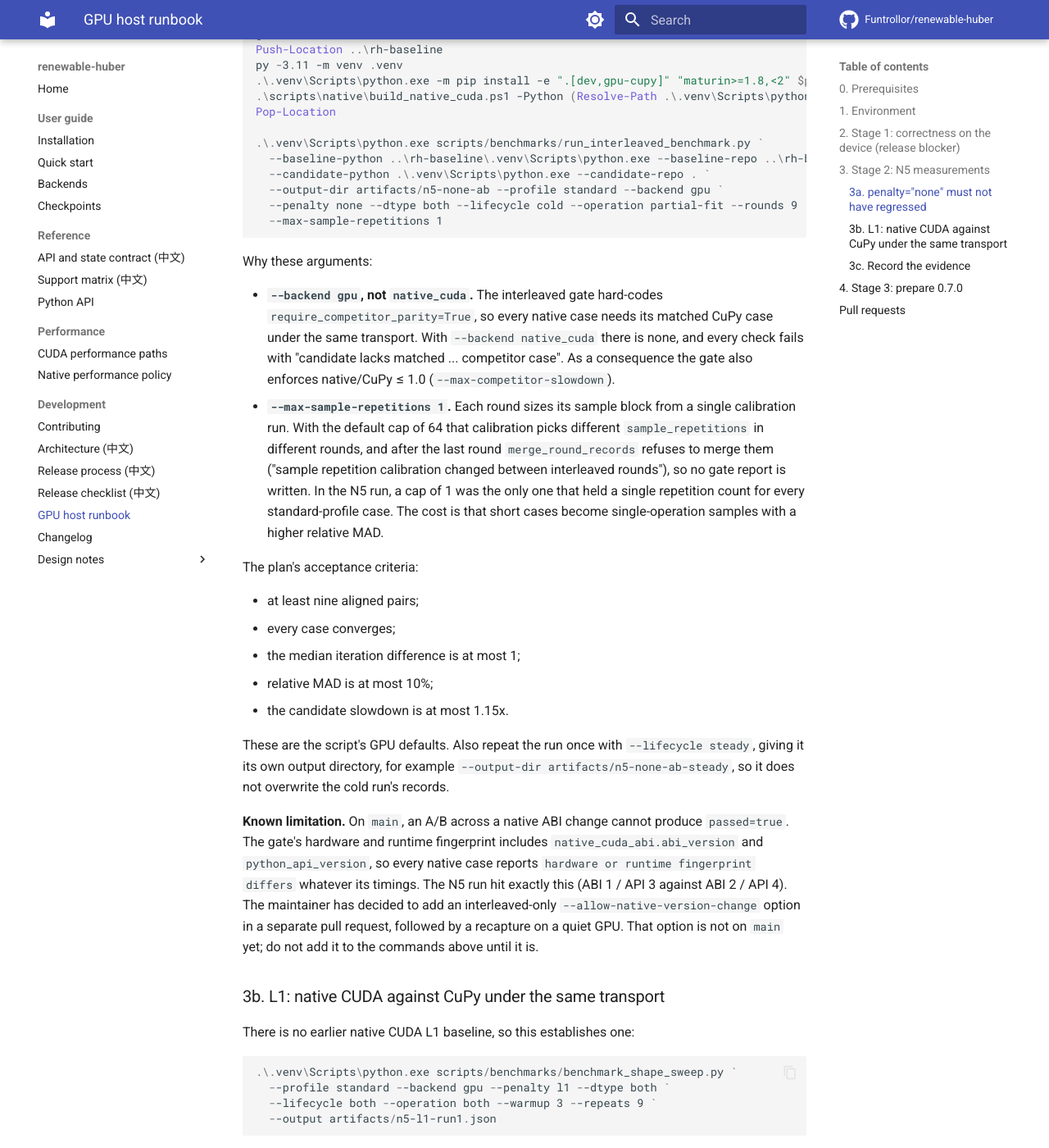
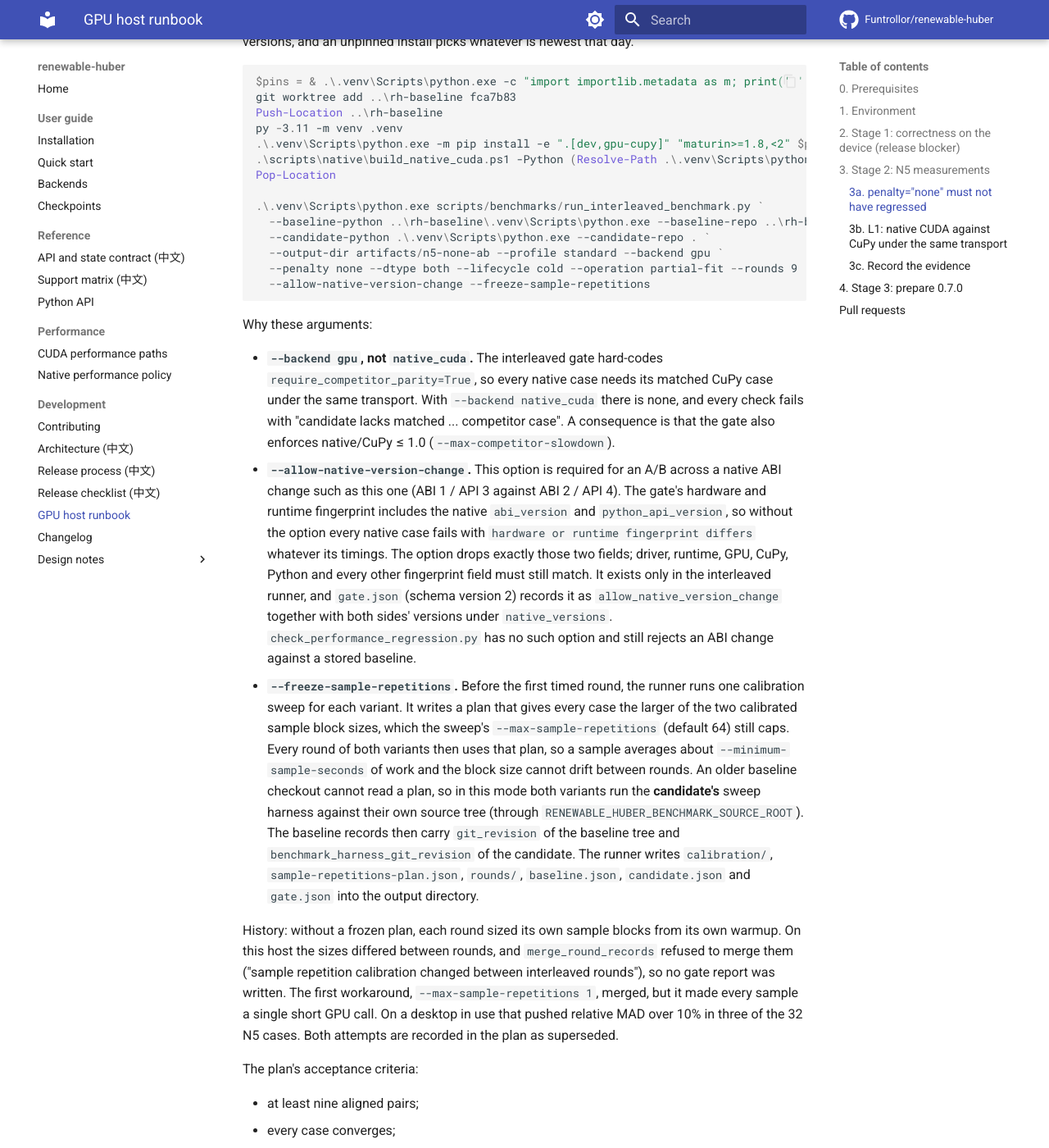
Before and after one commit to Funtrollor/renewable-huber, an MkDocs documentation site: the page built from docs/gpu-host-runbook.md, in a window 1280 px wide and 1400 px high, scrolled down 3633 px. Shown: the whole window at 82% size. Built offline with MkDocs 1.6.1 and Material for MkDocs 9.7.7, drawn with Linux system fonts in a browser that asks for light colours; comment, search, counter and statistics services are not loaded; some of the changed text lies outside the part shown.

Commit message:
docs(runbook): run the none A/B with a frozen plan across the ABI change
Following the maintainer's instructions:

- Section 3: the maintainer uses this computer during measurements, so
  desktop GPU clients no longer have to be closed. Record what
  nvidia-smi --query-compute-apps lists before and after each run instead.
- Section 3a: the command adds --allow-native-version-change and
  --freeze-sample-repetitions and drops --max-sample-repetitions 1; every
  other argument, including --backend gpu, is unchanged. The notes explain
  both options:
  - the version option is required across a native ABI change, is
    recorded in gate.json, and check_performance_regression.py still
    rejects ABI changes;
  - the frozen plan is described, including the candidate harness
    measuring both trees;
  - a run is accepted only when gate.json's sample_repetitions.policy
    reads frozen_plan and plan_sha256 matches the plan file.
  The "Known limitation" note is gone (resolved by #50). A short history
  records that per-round calibration made merges fail, and that
  --max-sample-repetitions 1 merged but pushed MAD over 10% on a desktop in
  use.
- Section 3c: the validate_record caveat is resolved. It names the accepted
  A/B files and notes that plan files are LF, so their hash is preserved.

Co-Authored-By: Claude Opus 5.5 <noreply@anthropic.com>

````diff
--- a/docs/gpu-host-runbook.md
+++ b/docs/gpu-host-runbook.md
@@ -10,7 +10,8 @@ RTX 5070 Ti, SM 12.0). Read [`AGENTS.md`](https://github.com/Funtrollor/renewabl
 
 The native CUDA engine is at C ABI 2 / Python API 4. Stage 1 below first ran
 on a GPU on 2026-09-29 at `4114918`, and every command passed. Stage 2 ran
-the same day. The results, including what is still open, are in
+the same day; its §3a A/B was accepted on a frozen-plan recapture at
+`10fc363` on 2026-09-30. The results, including what is still open, are in
 [N5 fixed-host results](native-penalty-completion-plan.md#n5-fixed-host-results).
 Wherever that run showed this page disagreeing with what the scripts
 actually require, the page now follows the scripts and says why.
@@ -126,12 +127,14 @@ Record the environment with the evidence:
 
 ## 3. Stage 2: N5 measurements
 
-Measurements need the GPU to themselves. Do not run tests, builds, or a second
-benchmark at the same time. Desktop programs that render on the GPU count as
-well: close wallpaper engines, overlays and other AI or GPU-accelerated apps
-before measuring, and record which GPU clients `nvidia-smi` still lists
-before each run. Drift of about 2–19% between runs of the same binary is
-normal on this class of host. Never claim a difference within about ±10%.
+Measurements need the GPU to themselves as far as work goes: do not run tests,
+builds, or a second benchmark at the same time. The maintainer uses this
+computer during measurements, so desktop programs that render on the GPU may
+keep running; closing them is not required. Instead, record which GPU clients
+`nvidia-smi --query-compute-apps=pid,process_name --format=csv` lists before
+and after each run, and keep that list with the evidence. Drift of about
+2–19% between runs of the same binary is normal on this class of host. Never
+claim a difference within about ±10%.
 
 ### 3a. `penalty="none"` must not have regressed
 
@@ -161,7 +164,7 @@ Pop-Location
   --candidate-python .\.venv\Scripts\python.exe --candidate-repo . `
   --output-dir artifacts/n5-none-ab --profile standard --backend gpu `
   --penalty none --dtype both --lifecycle cold --operation partial-fit --rounds 9 `
-  --max-sample-repetitions 1
+  --allow-native-version-change --freeze-sample-repetitions
 ```
 
 Why these arguments:
@@ -170,16 +173,41 @@ Why these arguments:
   `require_competitor_parity=True`, so every native case needs its matched
   CuPy case under the same transport. With `--backend native_cuda` there is
   none, and every check fails with "candidate lacks matched ... competitor
-  case". As a consequence the gate also enforces native/CuPy ≤ 1.0
+  case". A consequence is that the gate also enforces native/CuPy ≤ 1.0
   (`--max-competitor-slowdown`).
-- **`--max-sample-repetitions 1`.** Each round sizes its sample block from a
-  single calibration run. With the default cap of 64 that calibration picks
-  different `sample_repetitions` in different rounds, and after the last
-  round `merge_round_records` refuses to merge them ("sample repetition
-  calibration changed between interleaved rounds"), so no gate report is
-  written. In the N5 run, a cap of 1 was the only one that held a single
-  repetition count for every standard-profile case. The cost is that short
-  cases become single-operation samples with a higher relative MAD.
+- **`--allow-native-version-change`.** This option is required for an A/B
+  across a native ABI change such as this one (ABI 1 / API 3 against ABI 2 /
+  API 4). The gate's hardware and runtime fingerprint includes the native
+  `abi_version` and `python_api_version`, so without the option every native
+  case fails with `hardware or runtime fingerprint differs` whatever its
+  timings. The option drops exactly those two fields; driver, runtime, GPU,
+  CuPy, Python and every other fingerprint field must still match. It exists
+  only in the interleaved runner, and `gate.json` (schema version 2) records it
+  as `allow_native_version_change` together with both sides' versions under
+  `native_versions`. `check_performance_regression.py` has no such option and
+  still rejects an ABI change against a stored baseline.
+- **`--freeze-sample-repetitions`.** Before the first timed round, the runner
+  runs one calibration sweep for each variant. It writes a plan that gives
+  every case the larger of the two calibrated sample block sizes, which the
+  sweep's `--max-sample-repetitions` (default 64) still caps. Every round of
+  both variants then uses that plan, so a sample averages about
+  `--minimum-sample-seconds` of work and the block size cannot drift between
+  rounds. An older baseline checkout cannot read a plan, so in this mode both
+  variants run the **candidate's** sweep harness against their own source tree
+  (through `RENEWABLE_HUBER_BENCHMARK_SOURCE_ROOT`). The baseline records then
+  carry `git_revision` of the baseline tree and
+  `benchmark_harness_git_revision` of the candidate. The runner writes
+  `calibration/`, `sample-repetitions-plan.json`, `rounds/`, `baseline.json`,
+  `candidate.json` and `gate.json` into the output directory.
+
+History: without a frozen plan, each round sized its own sample blocks from
+its own warmup. On this host the sizes differed between rounds, and
+`merge_round_records` refused to merge them ("sample repetition calibration
+changed between interleaved rounds"), so no gate report was written. The
+first workaround, `--max-sample-repetitions 1`, merged, but it made every
+sample a single short GPU call. On a desktop in use that pushed relative MAD
+over 10% in three of the 32 N5 cases. Both attempts are recorded in the plan
+as superseded.
 
 The plan's acceptance criteria:
 
@@ -189,19 +217,22 @@ The plan's acceptance criteria:
 - relative MAD is at most 10%;
 - the candidate slowdown is at most 1.15x.
 
-These are the script's GPU defaults. Also repeat the run once with
-`--lifecycle steady`, giving it its own output directory, for example
-`--output-dir artifacts/n5-none-ab-steady`, so it does not overwrite the cold
-run's records.
+These are the script's GPU defaults; do not relax them. If a case misses the
+MAD limit, recapture, and raise `--rounds` or `--minimum-sample-seconds` if
+needed. Also repeat the run once with `--lifecycle steady`, giving it its own
+output directory, for example `--output-dir artifacts/n5-none-ab-steady`, so
+it does not overwrite the cold run's records.
 
-**Known limitation.** On `main`, an A/B across a native ABI change cannot
-produce `passed=true`. The gate's hardware and runtime fingerprint includes
-`native_cuda_abi.abi_version` and `python_api_version`, so every native case
-reports `hardware or runtime fingerprint differs` whatever its timings. The
-N5 run hit exactly this (ABI 1 / API 3 against ABI 2 / API 4). The maintainer
-has decided to add an interleaved-only `--allow-native-version-change` option
-in a separate pull request, followed by a recapture on a quiet GPU. That
-option is not on `main` yet; do not add it to the commands above until it is.
+Before accepting a run, check its `gate.json`:
+
+- `passed` is `true` and no check lists a reason;
+- `allow_native_version_change` is `true`, and `native_versions` shows the
+  expected change (here `native_cuda_abi` from ABI 1 / API 3 to ABI 2 /
+  API 4);
+- `sample_repetitions.policy` reads `frozen_plan`, with `harness` set to
+  `candidate`. A different policy means the plan was not used;
+- `sample_repetitions.plan_sha256` equals the SHA-256 of
+  `sample-repetitions-plan.json` in the same directory.
 
 ### 3b. L1: native CUDA against CuPy under the same transport
 
@@ -227,21 +258,30 @@ outside the plan's scope and needs its own RFC. See
 ### 3c. Record the evidence
 
 `artifacts/` is ignored, so copy the accepted records into
-`benchmarks/baselines/`. Follow the existing naming. The L1 baseline is the
-three runs, `p5-windows-rtx5070ti-native-cuda-l1-run1.json` through
-`-run3.json`; an accepted `none` A/B would follow the same pattern, for
-example `p5-windows-rtx5070ti-native-cuda-none-ab-*.json`. Record the SHA-256
-of every record in the plan, including records that stay on the host because
-they were not accepted. The shape sweep writes CRLF on Windows and
-`.gitattributes` stores LF, so the committed file's hash differs from the
-host copy's; record both.
+`benchmarks/baselines/`, following the existing naming:
 
-`validate_record` in `scripts/benchmarks/performance_policy.py` still rejects
-any native CUDA record whose penalty is not `none` ("native CUDA benchmark
-records may not claim L1 support"), so the committed L1 runs cannot yet be
-loaded by it or by `check_performance_regression.py`. A pending pull request
-changes that rule; until it merges, an L1 comparison has to read the JSON
-records directly, as the N5 analysis did.
+- L1 baseline: the three runs, `p5-windows-rtx5070ti-native-cuda-l1-run1.json`
+  through `-run3.json`.
+- Accepted `none` A/B: for each lifecycle (`cold`, `steady`), the output
+  directory's `baseline.json`, `candidate.json`, `gate.json` and
+  `sample-repetitions-plan.json`. Name them
+  `p5-windows-rtx5070ti-native-cuda-none-ab-<lifecycle>-baseline.json`,
+  `-candidate.json`, `-gate.json` and `-sample-repetitions-plan.json`. Keep
+  `calibration/` and `rounds/` on the host.
+
+Record the SHA-256 of every record in the plan, including records that stay on
+the host because they were not accepted. The shape sweep and the interleaved
+runner write their JSON with CRLF on Windows, and `.gitattributes` stores LF,
+so a committed record's hash differs from the host copy's; record both. The
+plan files are the exception: they are written as bytes with LF, so the
+committed file keeps its hash, and that hash must still equal
+`sample_repetitions.plan_sha256` in `gate.json`.
+
+`validate_record` in `scripts/benchmarks/performance_policy.py` accepts native
+CUDA L1 records whose recorded `native_cuda_abi` shows ABI 2 or later or lists
+`l1` in `supported_penalties` (it rejects ABI 1 records that claim L1). Run it
+on every committed baseline and candidate record before opening the pull
+request.
 
 Then update these together:
 
````
